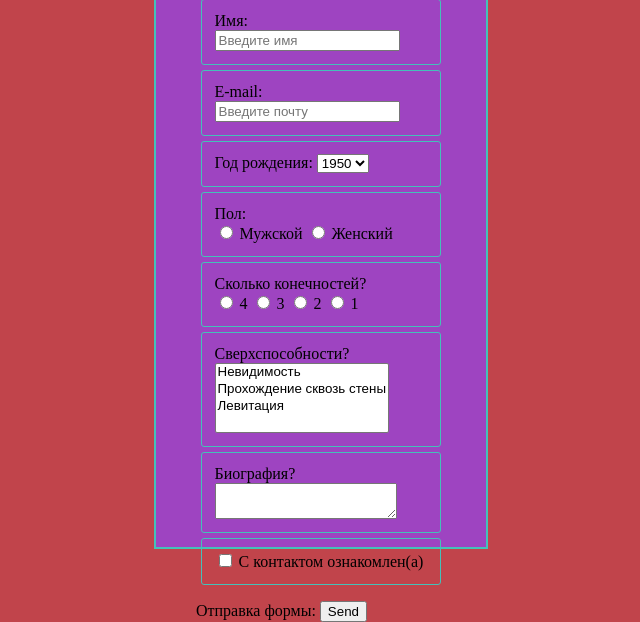
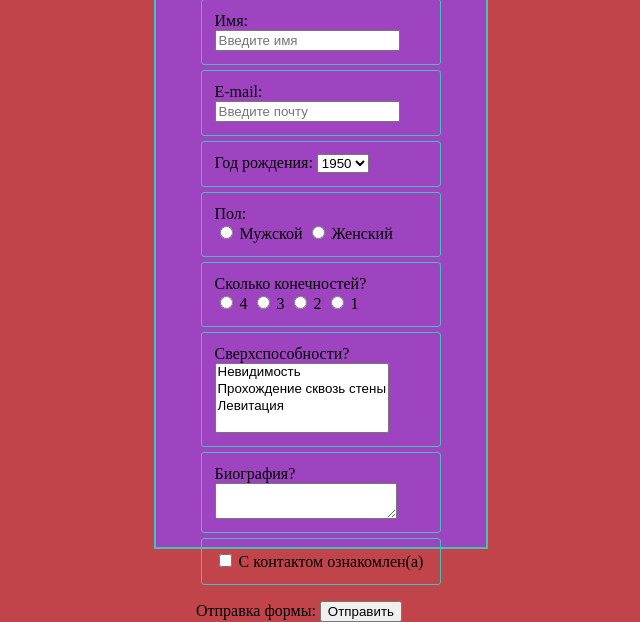
Before and after one commit to Asya203/Web_2, a PHP site: page /form.php in a window 1280 px wide. Shown: the part 187-809 px from the top of the page, without its empty margins (319-959 px from the left). Run offline with PHP 8.4, Linux system fonts and the light colour scheme; data that the repository does not hold is empty.

Commit message:
Update form.php

```diff
--- a/n4/form.php
+++ b/n4/form.php
@@ -122,7 +122,7 @@ if (!empty($messages)) {
 
             <p>
                 Отправка формы:
-                <input type="submit" value="Send" />
+                <input type="submit" value="Отправить" />
             </p>
         </form>
     </div>
```
